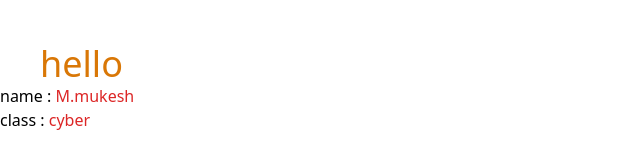
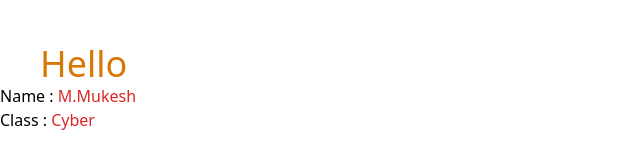
Before and after one commit to mukeshcyber0/tharun-mukesh, a plain HTML site: page index.html in a window 1280 px wide. Shown: the full height of the page, 0-640 px from the left. Drawn offline with nearby package versions, Linux system fonts and the light colour scheme.

Commit message:
Updated index.html

```diff
--- a/index.html
+++ b/index.html
@@ -9,8 +9,8 @@
 </head>
 <body>
 
-   <h1 class="text-4xl text-yellow-600 pl-10 pt-11">hello</h1>
-      <h1 class="text-black-600">name : <span class="text-red-600">M.mukesh</span> </h1>
-      <h1 class="tedxt-black-600"> class : <span class="text-red-600">cyber</span></h1>
+   <h1 class="text-4xl text-yellow-600 pl-10 pt-11">Hello</h1>
+      <h1 class="text-black-600">Name : <span class="text-red-600">M.Mukesh</span> </h1>
+      <h1 class="tedxt-black-600"> Class : <span class="text-red-600">Cyber</span></h1>
    </body>
 </html>
```
